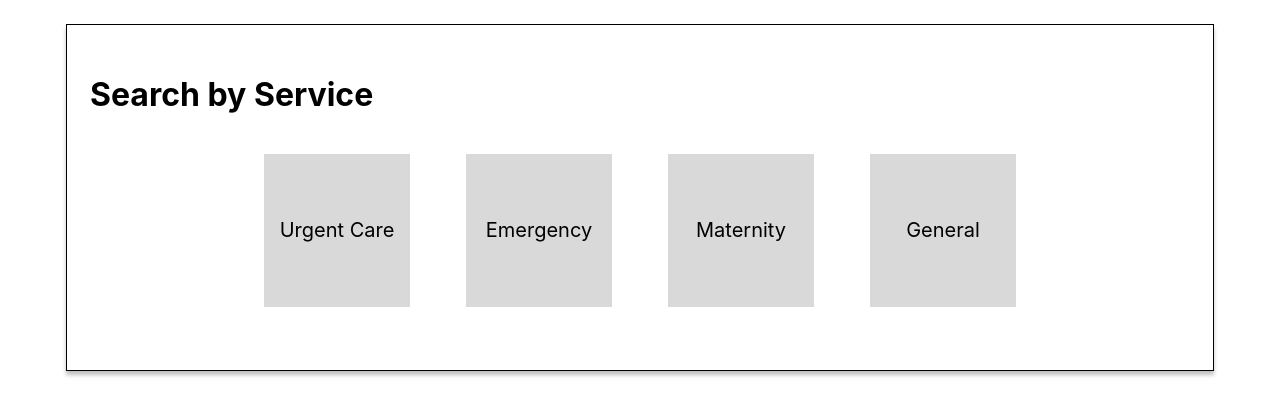
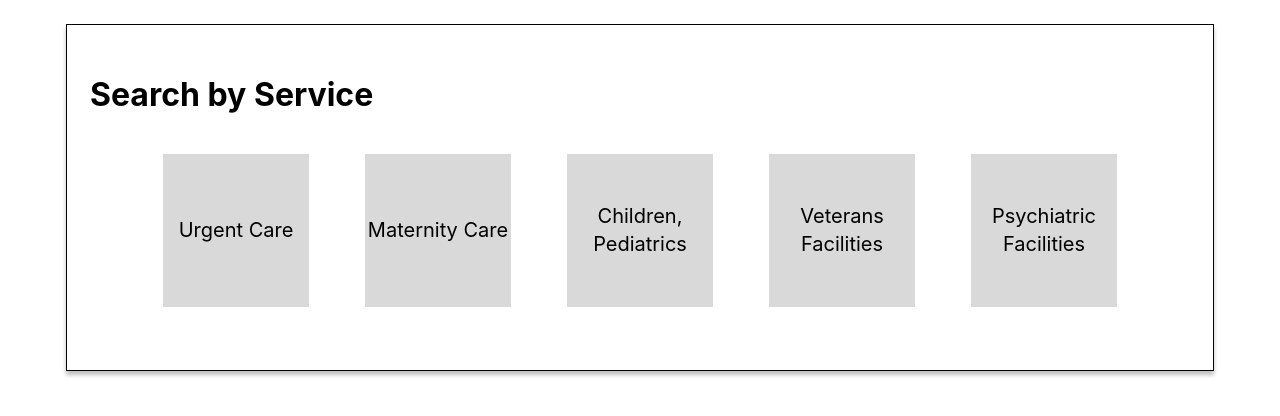
Before and after one commit to davidmertenjones/ist-303-team-kanto-project, a Flask app: page /search-by-service in a window 1280 px wide. Shown: the part 53-469 px from the top of the page. Run offline with Flask 3, Linux system fonts and the light colour scheme; some libraries are stand-ins or nearby versions.

Commit message:
frontend changes finetuned as per figma design for oct 23 presentation

```diff
--- a/hospital_search/templates/home.html
+++ b/hospital_search/templates/home.html
@@ -5,7 +5,7 @@
 {% block content %}
   <div class="catalog-shell">
     <div class="catalog-header">
-      <div class="catalog-title">HEALTH SERVICE CATALOG NAME</div>
+      <div class="catalog-title">Hospital Facilities Catalog</div>
 
       <div class="auth-section">
         {% if current_user.is_authenticated %}
--- a/hospital_search/templates/search_by_service.html
+++ b/hospital_search/templates/search_by_service.html
@@ -11,13 +11,16 @@
         <div class="card-text" style="font-size: 20px;">Urgent Care</div>
       </a>
       <a href="/search?service=emergency" class="search-card">
-        <div class="card-text" style="font-size: 20px;">Emergency</div>
+        <div class="card-text" style="font-size: 20px;">Maternity Care</div>
       </a>
       <a href="/search?service=maternity" class="search-card">
-        <div class="card-text" style="font-size: 20px;">Maternity</div>
+        <div class="card-text" style="font-size: 20px;">Children, Pediatrics</div>
       </a>
       <a href="/search?service=general" class="search-card">
-        <div class="card-text" style="font-size: 20px;">General</div>
+        <div class="card-text" style="font-size: 20px;">Veterans Facilities</div>
+      </a>
+      <a href="/search?service=general" class="search-card">
+        <div class="card-text" style="font-size: 20px;">Psychiatric Facilities</div>
       </a>
     </div>
 
```
